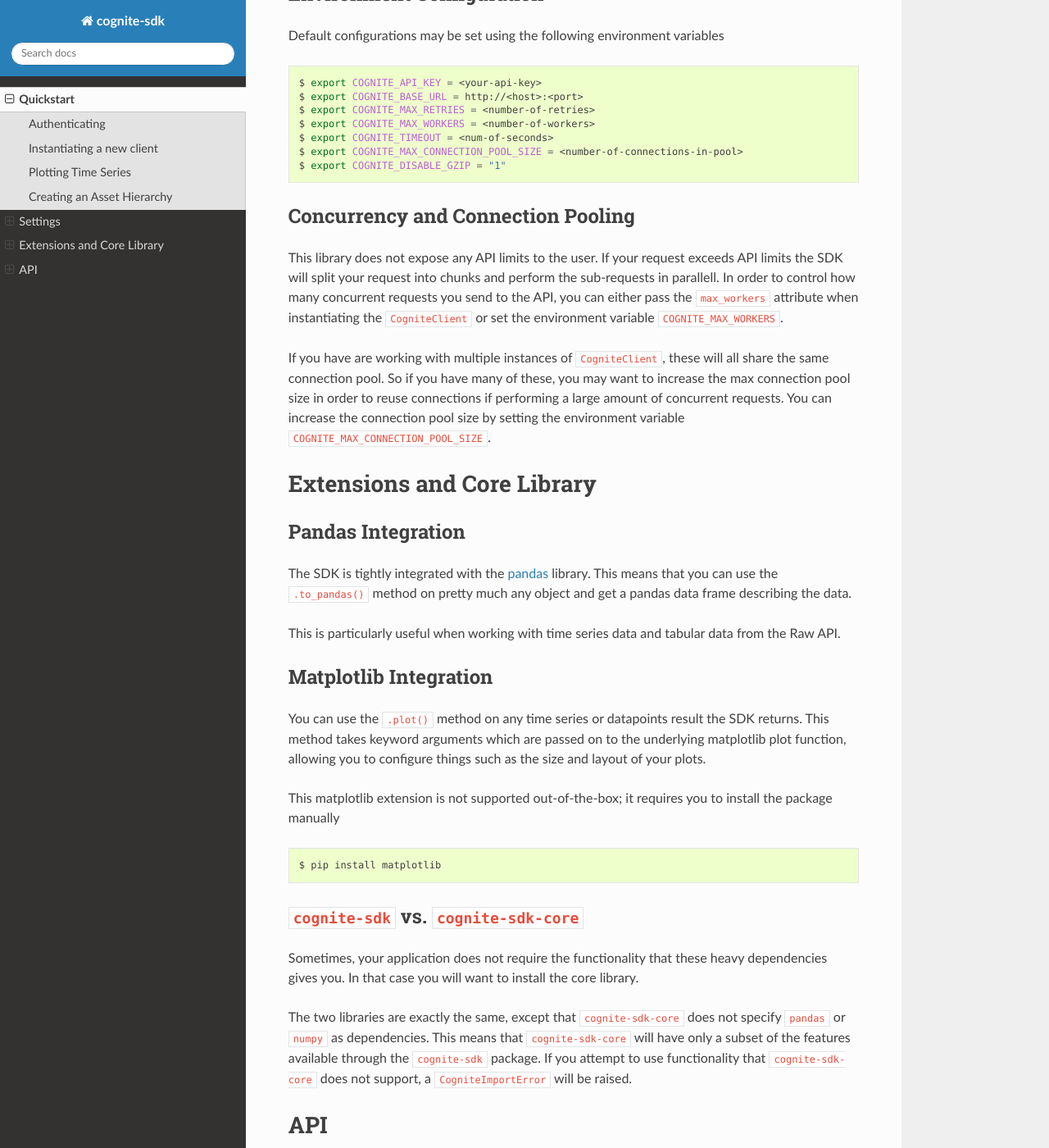
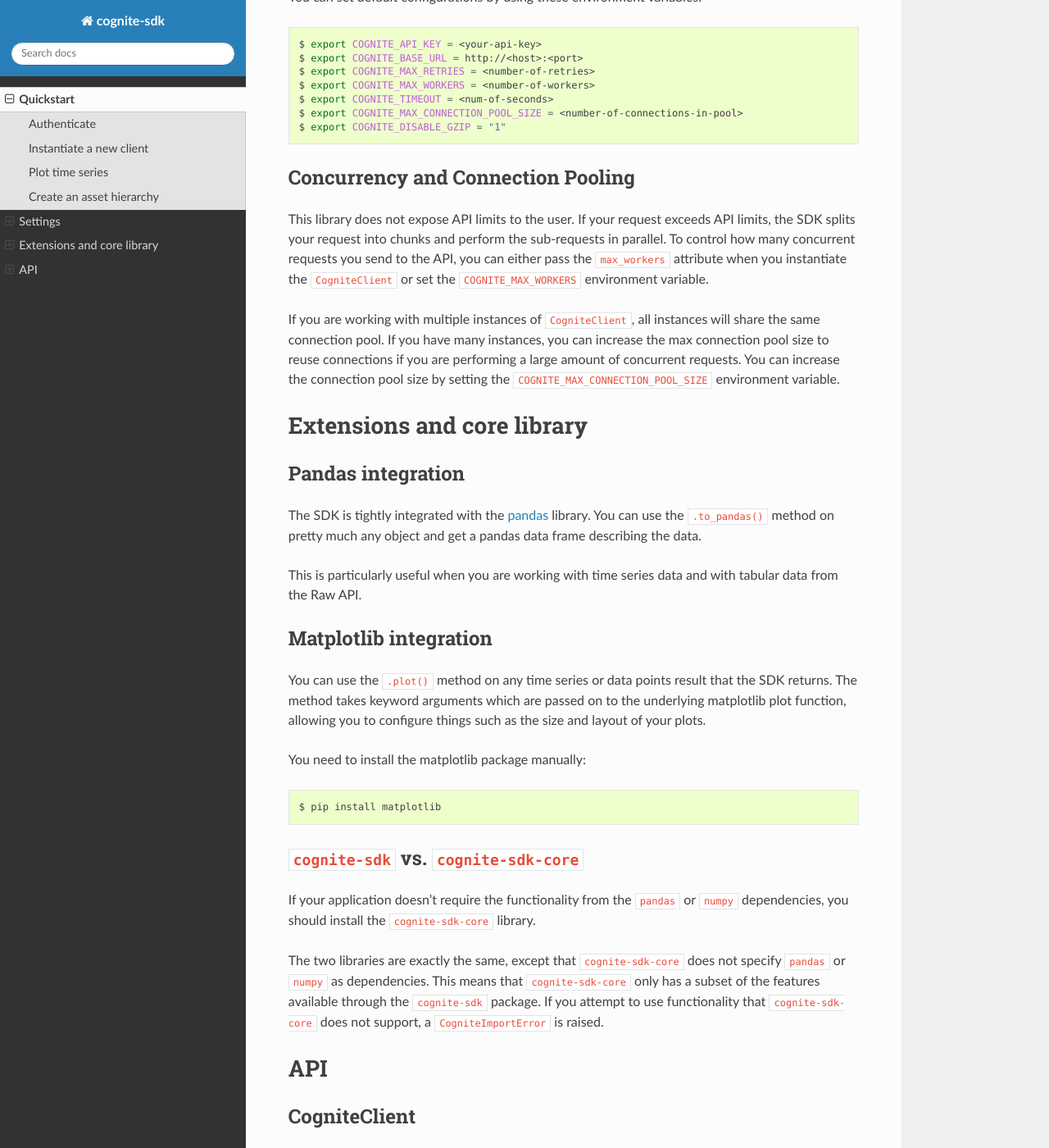
Before and after one commit to cognitedata/cognite-sdk-python, a Sphinx documentation site: the page built from docs/source/cognite.rst, in a window 1280 px wide and 1400 px high, scrolled down 2788 px. Shown: the whole window at 82% size. Built offline with Sphinx 7.4.7 and the Read the Docs theme 2.0.0, drawn with Linux system fonts in a browser that asks for light colours; some of the changed text lies outside the part shown; grey boxes are pictures that could not be loaded.

Commit message:
1st round

```diff
--- a/docs/source/cognite.rst
+++ b/docs/source/cognite.rst
@@ -1,25 +1,24 @@
 Quickstart
 ==========
-Authenticating
+Authenticate
 --------------
-The preferred way of authenticating towards the Cognite API is by setting the environment variable
-:code:`COGNITE_API_KEY`. All examples in this documentation require that it has been set.
+The preferred way to authenticate against the Cognite API is by setting the :code:`COGNITE_API_KEY` environment variable. All examples in this documentation require that the variable has been set.
 
 .. code:: bash
 
     $ export COGNITE_API_KEY = <your-api-key>
 
-You may also pass your api-key directly to the CogniteClient.
+You can also pass your API key directly to the CogniteClient.
 
 .. code:: python
 
     >>> from cognite.client import CogniteClient
     >>> c = CogniteClient(api_key="your-key")
 
-Instantiating a new client
+Instantiate a new client
 --------------------------
-You can instantiate a client and get your login status like this. This will return an object with
-attributes describing which project and service account your api-key belongs to.
+Use this code to instantiate a client and get your login status. CDF returns an object with
+attributes that describe which project and service account your API key belongs to.
 
 .. code:: python
 
@@ -27,13 +26,13 @@
     >>> c = CogniteClient()
     >>> status = c.login.status()
 
-Read more about the `CogniteClient`_ and what functionality it exposes below.
+Read more about the `CogniteClient`_ and the functionality it exposes below.
 
-Plotting Time Series
+Plot time series
 --------------------
 There are several ways of plotting a time series you have fetched from the API. The easiest is to call
-:code:`.plot()` on the returned :code:`TimeSeries` or :code:`TimeSeriesList` objects. This will by default plot the raw
-data points for the last 24h.
+:code:`.plot()` on the returned :code:`TimeSeries` or :code:`TimeSeriesList` objects. By default, this plots the raw
+data points for the last 24 hours.
 
 .. code:: python
 
@@ -42,14 +41,14 @@
     >>> my_time_series = c.time_series.retrieve(id=[1, 2])
     >>> my_time_series.plot()
 
-You can also pass arguments to the plot method to change the start, end, aggregates, and granularity of the
+You can also pass arguments to the :code:`.plot()` method to change the start, end, aggregates, and granularity of the
 request.
 
 .. code:: python
 
     >>> my_time_series.plot(start="365d-ago", end="now", aggregates=["avg"], granularity="1d")
 
-The :code:`Datapoints` and :code:`DatapointsList` objects returned when fetching datapoints also have :code:`.plot()`
+The :code:`Datapoints` and :code:`DatapointsList` objects that are returned when you fetch data points, also have :code:`.plot()`
 methods you can use to plot the data.
 
 .. code:: python
@@ -66,12 +65,12 @@
     >>> my_datapoints.plot()
 
 .. NOTE::
-    In order to use the :code:`.plot()` functionality you need to install :code:`matplotlib`
+    To use the :code:`.plot()` functionality you need to install :code:`matplotlib`
 
-Creating an Asset Hierarchy
+Create an asset hierarchy
 ---------------------------
-When posting an asset to the API you may indicate that it is a root asset (has no parent) by not specifying a parent ID.
-You can also specify a parent ID, making it a child of an asset already in the API.
+You can create a root asset (has no parent) by not specifying a parent ID when you post an asset to the API.
+To make the asset a child of an existing asset, you must specify a parent ID.
 
 .. code::
 
@@ -81,13 +80,12 @@
     >>> my_asset = Asset(name="my first asset", parent_id=123)
     >>> c.assets.create(my_asset)
 
-If you want to post an entire asset hierarchy, you can do this by describing the relations within your asset hierarchy
+To post an entire asset hierarchy, you can describe the relations within your asset hierarchy
 using the :code:`ref_id` and :code:`parent_ref_id` attributes on the :code:`Asset` object. You can post
-an arbitrary number of assets like this, and the SDK will handle splitting this into multiple requests for you, resolving
+an arbitrary number of assets, and the SDK will split the request into multiple requests for you and resolve
 :code:`parent_ref_ids` as :code:`parent_ids` as it posts the assets.
 
-
-This example shows how to post an asset hierarchy of depth 3 consisting of three assets.
+This example shows how to post a three levels deep asset hierarchy consisting of three assets.
 
 .. code::
 
@@ -99,12 +97,11 @@
     >>> descendant = Asset(name="descendant", ref_id="3", parent_ref_id="2")
     >>> c.assets.create([root, child, descendant])
 
-It is a good idea to wrap the .create() call in a try-except, in case posting certain assets fails.
-You will then get information about the following:
+Wrap the .create() call in a try-except to get information if the posting of the assets fails:
 
-- Which assets were definitely posted i.e. request yielded a 201
-- Which assets may have been posted i.e. request yielded 5xx
-- Which assets were definitely not posted i.e. request yielded 4xx or was a descendant of another asset which may or may not have been posted.
+- Which assets were posted. The request yielded a 201.
+- Which assets may have been posted. The request yielded 5xx.
+- Which assets were not posted. The request yielded 4xx, or was a descendant of another asset which may or may not have been posted.
 
 .. code::
 
@@ -118,15 +115,14 @@
 
 Settings
 ========
-Client Configuration
+Client configuration
 --------------------
-Configuration arguments can be passed directly to the :code:`CogniteClient` constructor. This will allow you to configure
-things such as the base url of your requests and additional headers. For an exhaustive list of what can be configured,
+You can pass configuration arguments directly to the :code:`CogniteClient` constructor, for example to configure for example the base url of your requests and additional headers. For a list of all configuration arguments,
 see the `CogniteClient`_ class definition.
 
-Environment Configuration
+Environment configuration
 -------------------------
-Default configurations may be set using the following environment variables
+You can set default configurations by using these environment variables:
 
 .. code:: bash
 
@@ -140,33 +136,29 @@
 
 Concurrency and Connection Pooling
 ----------------------------------
-This library does not expose any API limits to the user. If your request exceeds API limits the SDK will split your
-request into chunks and perform the sub-requests in parallell. In order to control how many concurrent requests you send
-to the API, you can either pass the :code:`max_workers` attribute when instantiating the :code:`CogniteClient` or set the
-environment variable :code:`COGNITE_MAX_WORKERS`.
+This library does not expose API limits to the user. If your request exceeds API limits, the SDK splits your
+request into chunks and perform the sub-requests in parallel. To control how many concurrent requests you send
+to the API, you can either pass the :code:`max_workers` attribute when you instantiate the :code:`CogniteClient` or set the :code:`COGNITE_MAX_WORKERS` environment variable.
 
-If you have are working with multiple instances of :code:`CogniteClient`, these will all share the same connection pool.
-So if you have many of these, you may want to increase the max connection pool size in order to reuse connections if
-performing a large amount of concurrent requests. You can increase the connection pool size by setting the environment
-variable :code:`COGNITE_MAX_CONNECTION_POOL_SIZE`.
+If you are working with multiple instances of :code:`CogniteClient`, all instances will share the same connection pool.
+If you have many instances, you can increase the max connection pool size to reuse connections if you are performing a large amount of concurrent requests. You can increase the connection pool size by setting the :code:`COGNITE_MAX_CONNECTION_POOL_SIZE` environment variable.
 
-Extensions and Core Library
+Extensions and core library
 ============================
-Pandas Integration
+Pandas integration
 ------------------
 The SDK is tightly integrated with the `pandas <https://pandas.pydata.org/pandas-docs/stable/>`_ library.
-This means that you can use the :code:`.to_pandas()` method on pretty much any object and get a pandas data frame
-describing the data.
+You can use the :code:`.to_pandas()` method on pretty much any object and get a pandas data frame describing the data.
 
-This is particularly useful when working with time series data and tabular data from the Raw API.
+This is particularly useful when you are working with time series data and with tabular data from the Raw API.
 
-Matplotlib Integration
+Matplotlib integration
 ----------------------
-You can use the :code:`.plot()` method on any time series or datapoints result the SDK returns. This method takes keyword
+You can use the :code:`.plot()` method on any time series or data points result that the SDK returns. The method takes keyword
 arguments which are passed on to the underlying matplotlib plot function, allowing you to configure things such as the
 size and layout of your plots.
 
-This matplotlib extension is not supported out-of-the-box; it requires you to install the package manually
+You need to install the matplotlib package manually:
 
 .. code:: bash
 
@@ -174,13 +166,13 @@
 
 :code:`cognite-sdk` vs. :code:`cognite-sdk-core`
 ------------------------------------------------
-Sometimes, your application does not require the functionality that these heavy dependencies gives you. In that case
-you will want to install the core library.
+If your application doesn't require the functionality from the :code:`pandas`
+or :code:`numpy` dependencies, you should install the :code:`cognite-sdk-core` library.
 
 The two libraries are exactly the same, except that :code:`cognite-sdk-core` does not specify :code:`pandas`
-or :code:`numpy` as dependencies. This means that :code:`cognite-sdk-core` will have only a subset
+or :code:`numpy` as dependencies. This means that :code:`cognite-sdk-core` only has a subset
 of the features available through the :code:`cognite-sdk` package. If you attempt to use functionality
-that :code:`cognite-sdk-core` does not support, a :code:`CogniteImportError` will be raised.
+that :code:`cognite-sdk-core` does not support, a :code:`CogniteImportError` is raised.
 
 API
 ===
@@ -197,7 +189,7 @@
 .. automethod:: cognite.client._api.login.LoginAPI.status
 
 
-Data Classes
+Data classes
 ^^^^^^^^^^^^
 .. automodule:: cognite.client.data_classes.login
     :members:
@@ -241,31 +233,31 @@
 
 Events
 ------
-Get Events
+Get events
 ^^^^^^^^^^
 .. automethod:: cognite.client._api.events.EventsAPI.retrieve
 
-List Events
+List events
 ^^^^^^^^^^^
 .. automethod:: cognite.client._api.events.EventsAPI.list
 
-Search for Events
+Search for events
 ^^^^^^^^^^^^^^^^^
 .. automethod:: cognite.client._api.events.EventsAPI.search
 
-Create Events
+Create events
 ^^^^^^^^^^^^^
 .. automethod:: cognite.client._api.events.EventsAPI.create
 
-Delete Events
+Delete events
 ^^^^^^^^^^^^^
 .. automethod:: cognite.client._api.events.EventsAPI.delete
 
-Update Events
+Update events
 ^^^^^^^^^^^^^
 .. automethod:: cognite.client._api.events.EventsAPI.update
 
-Data Classes
+Data classes
 ^^^^^^^^^^^^
 .. automodule:: cognite.client.data_classes.events
     :members:
@@ -280,11 +272,11 @@
 ^^^^^^^^^^^^^^^^^^
 .. automethod:: cognite.client._api.files.FilesAPI.retrieve
 
-List Files metadata
+List files metadata
 ^^^^^^^^^^^^^^^^^^^
 .. automethod:: cognite.client._api.files.FilesAPI.list
 
-Search for Files
+Search for files
 ^^^^^^^^^^^^^^^^
 .. automethod:: cognite.client._api.files.FilesAPI.search
 
@@ -304,15 +296,15 @@
 ^^^^^^^^^^^^^^^^^^^^^^^^
 .. automethod:: cognite.client._api.files.FilesAPI.download_bytes
 
-Delete Files
+Delete files
 ^^^^^^^^^^^^
 .. automethod:: cognite.client._api.files.FilesAPI.delete
 
-Update Files metadata
+Update files metadata
 ^^^^^^^^^^^^^^^^^^^^^
 .. automethod:: cognite.client._api.files.FilesAPI.update
 
-Data Classes
+Data classes
 ^^^^^^^^^^^^
 .. automodule:: cognite.client.data_classes.files
     :members:
@@ -320,33 +312,33 @@
     :show-inheritance:
     :inherited-members:
 
-Time Series
+Time series
 -----------
-Get Time Series
+Get time series
 ^^^^^^^^^^^^^^^
 .. automethod:: cognite.client._api.time_series.TimeSeriesAPI.retrieve
 
-List Time Series
+List time series
 ^^^^^^^^^^^^^^^^
 .. automethod:: cognite.client._api.time_series.TimeSeriesAPI.list
 
-Search for Time Series
+Search for time series
 ^^^^^^^^^^^^^^^^^^^^^^
 .. automethod:: cognite.client._api.time_series.TimeSeriesAPI.search
 
-Create Time Series
+Create time series
 ^^^^^^^^^^^^^^^^^^
 .. automethod:: cognite.client._api.time_series.TimeSeriesAPI.create
 
-Delete Time Series
+Delete time series
 ^^^^^^^^^^^^^^^^^^
 .. automethod:: cognite.client._api.time_series.TimeSeriesAPI.delete
 
-Update Time Series
+Update time series
 ^^^^^^^^^^^^^^^^^^
 .. automethod:: cognite.client._api.time_series.TimeSeriesAPI.update
 
-Data Classes
+Data classes
 ^^^^^^^^^^^^
 .. automodule:: cognite.client.data_classes.time_series
     :members:
@@ -354,9 +346,9 @@
     :show-inheritance:
     :inherited-members:
 
-Datapoints
+Data points
 ----------
-Get datapoints
+Get data points
 ^^^^^^^^^^^^^^
 .. automethod:: cognite.client._api.datapoints.DatapointsAPI.retrieve
 
@@ -364,7 +356,7 @@
 ^^^^^^^^^^^^^^^^^^^^
 .. automethod:: cognite.client._api.datapoints.DatapointsAPI.retrieve_dataframe
 
-Perform datapoints queries
+Perform data points queries
 ^^^^^^^^^^^^^^^^^^^^^^^^^^
 .. automethod:: cognite.client._api.datapoints.DatapointsAPI.query
 
@@ -376,7 +368,7 @@
 ^^^^^^^^^^^^^^^^^^
 .. automethod:: cognite.client._api.datapoints.DatapointsAPI.insert
 
-Insert datapoints into multiple time series
+Insert data points into multiple time series
 ^^^^^^^^^^^^^^^^^^^^^^^^^^^^^^^^^^^^^^^^^^^
 .. automethod:: cognite.client._api.datapoints.DatapointsAPI.insert_multiple
 
@@ -384,16 +376,16 @@
 ^^^^^^^^^^^^^^^^^^^^^^^
 .. automethod:: cognite.client._api.datapoints.DatapointsAPI.insert_dataframe
 
-Delete a range of datapoints
+Delete a range of data points
 ^^^^^^^^^^^^^^^^^^^^^^^^^^^^
 .. automethod:: cognite.client._api.datapoints.DatapointsAPI.delete_range
 
-Delete ranges of datapoints
+Delete ranges of data points
 ^^^^^^^^^^^^^^^^^^^^^^^^^^^
 .. automethod:: cognite.client._api.datapoints.DatapointsAPI.delete_ranges
 
 
-Data Classes
+Data classes
 ^^^^^^^^^^^^
 .. automodule:: cognite.client.data_classes.datapoints
     :members:
@@ -451,7 +443,7 @@
 ~~~~~~~~~~~~~~~~~~~~~~~~
 .. automethod:: cognite.client._api.raw.RawRowsAPI.delete
 
-Data Classes
+Data classes
 ^^^^^^^^^^^^
 .. automodule:: cognite.client.data_classes.raw
     :members:
@@ -625,22 +617,22 @@
 .. automethod:: cognite.client._api.iam.GroupsAPI.remove_service_account
 
 
-Security Categories
+Security categories
 ^^^^^^^^^^^^^^^^^^^
-List Security Categories
+List security categories
 ~~~~~~~~~~~~~~~~~~~~~~~~
 .. automethod:: cognite.client._api.iam.SecurityCategoriesAPI.list
 
-Create Security Categories
+Create security categories
 ~~~~~~~~~~~~~~~~~~~~~~~~~~
 .. automethod:: cognite.client._api.iam.SecurityCategoriesAPI.create
 
-Delete Security Categories
+Delete security categories
 ~~~~~~~~~~~~~~~~~~~~~~~~~~
 .. automethod:: cognite.client._api.iam.SecurityCategoriesAPI.delete
 
 
-Data Classes
+Data classes
 ^^^^^^^^^^^^
 .. automodule:: cognite.client.data_classes.iam
     :members:
```
Also changed, not shown: other parts of docs/source/cognite.rst (+41 -41 lines), docs/source/index.rst (+6 -8 lines).
